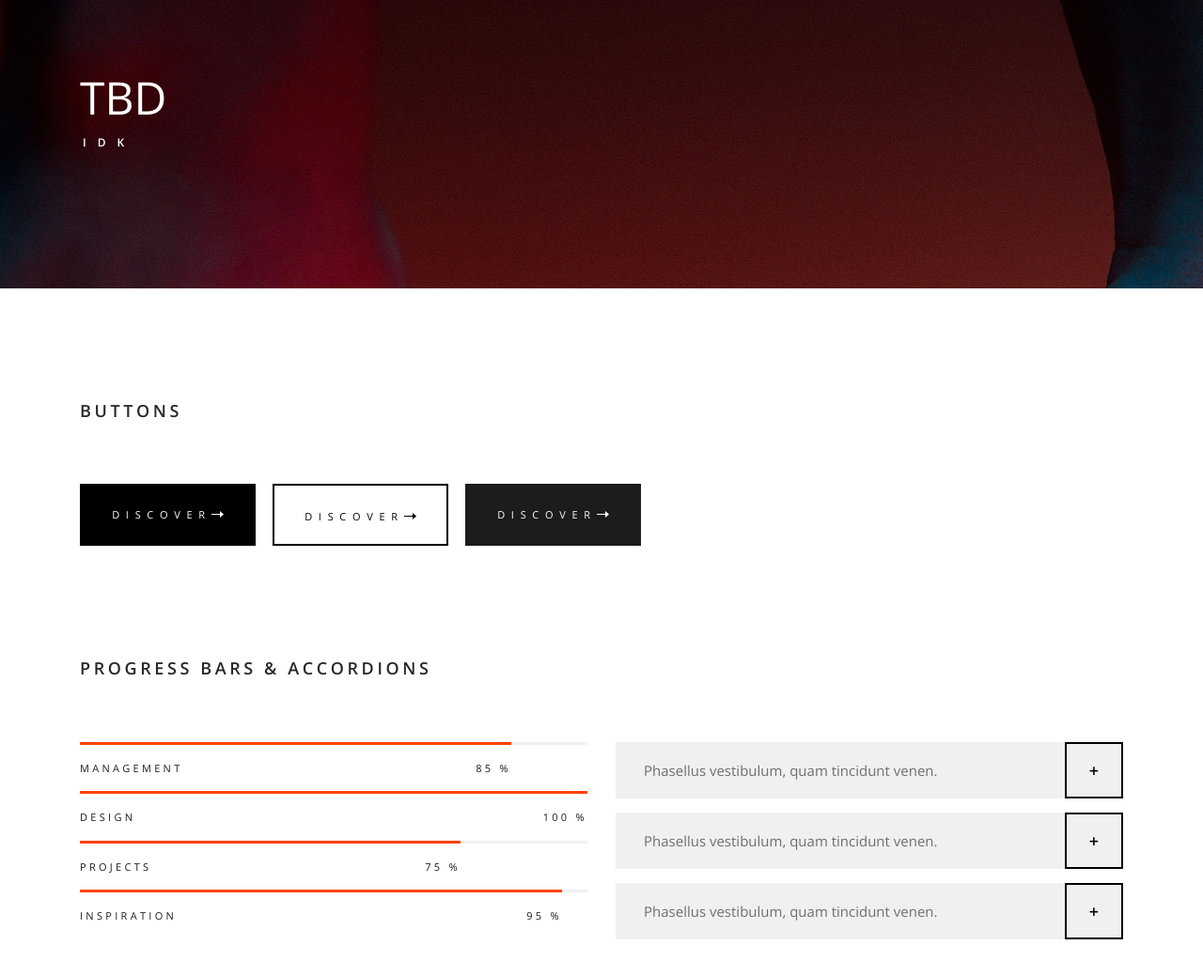
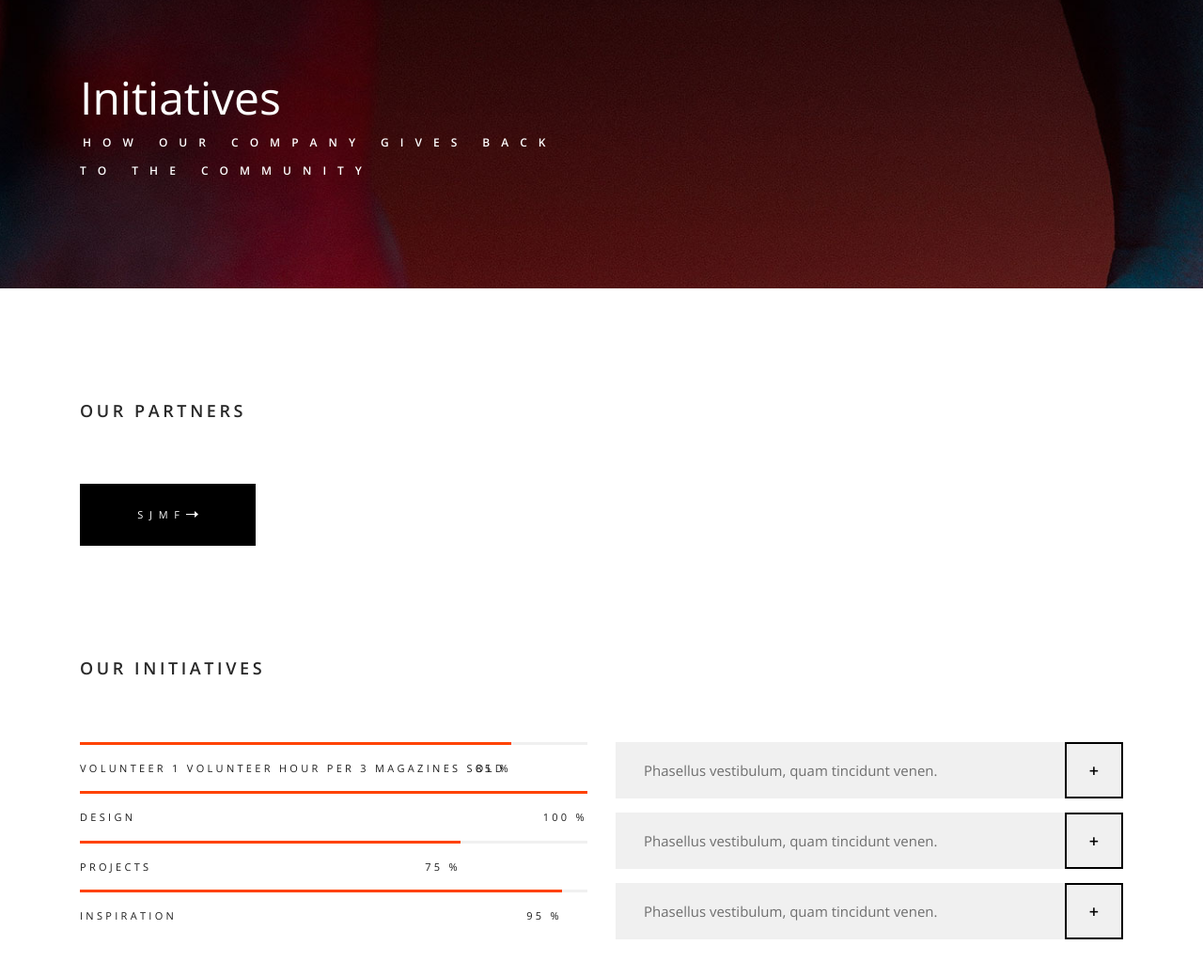
Before and after one commit to HZ757/gen-six-website, a plain HTML site: page TBD.html in a window 1280 px wide. Shown: the part 189-1228 px from the top of the page at 94% size. Drawn offline with nearby package versions, Linux system fonts and the light colour scheme.

Commit message:
Update TBD.html

```diff
--- a/TBD.html
+++ b/TBD.html
@@ -1,7 +1,7 @@
 <!DOCTYPE html>
 <html lang="en">
 <head>
-<title>Generation 6ix - TBD</title>
+<title>Generation 6ix - Initiatives</title>
 <meta charset="utf-8">
 <meta http-equiv="X-UA-Compatible" content="IE=edge">
 <meta name="description" content="Zeta Template Project - Elements">
@@ -92,8 +92,8 @@
 			<div class="row">
 				<div class="col-lg-6">
 					<div class="home_content">
-						<h1>TBD</h1>
-						<span>idk</span>
+						<h1>Initiatives</h1>
+						<span>How our company gives back to the community</span>
 					</div>
 				</div>
 			</div>
@@ -119,14 +119,14 @@
 				<div class="col">
 					<div class="elements_section">
 						<div class="elements_title">
-							<h3>buttons</h3>
+							<h3>Our Partners</h3>
 						</div>
 						<div class="elements_buttons_container d-flex flex-sm-row flex-column">
 
 							<!-- Button -->
 							<div class="button element_button">
 								<a href="#" class="d-flex flex-row align-items-center justify-content-center">
-									discover
+									SJMF
 									<svg version="1.1" id="Layer_1" xmlns="http://www.w3.org/2000/svg" xmlns:xlink="http://www.w3.org/1999/xlink" x="0px" y="0px"
 										 width="13px" height="7px" viewBox="0 0 13 7" enable-background="new 0 0 13 7" xml:space="preserve">
 									<polygon id="arrow_poly_1" class="arrow_poly" points="13,3.5 9,0 9,3 0,3 0,4 9,4 9,7 "></polygon>
@@ -134,7 +134,7 @@
 								</a>
 							</div>
 
-							<!-- Button -->
+							<!-- Button
 							<div class="button border_button element_button">
 								<a href="#" class="d-flex flex-row align-items-center justify-content-center">
 									discover
@@ -143,9 +143,9 @@
 									<polygon id="arrow_poly_2" class="arrow_poly" points="13,3.5 9,0 9,3 0,3 0,4 9,4 9,7 "></polygon>
 									</svg>
 								</a>
-							</div>
+							</div> -->
 
-							<!-- Button -->
+							<!-- Button
 							<div class="button element_button button_black">
 								<a href="#" class="d-flex flex-row align-items-center justify-content-center">
 									discover
@@ -154,7 +154,7 @@
 									<polygon id="arrow_poly_3" class="arrow_poly" points="13,3.5 9,0 9,3 0,3 0,4 9,4 9,7 "></polygon>
 									</svg>
 								</a>
-							</div>
+							</div>-->
 						</div>
 
 					</div>
@@ -163,7 +163,7 @@
 
 					<div class="elements_section">
 						<div class="elements_title">
-							<h3>progress bars & accordions</h3>
+							<h3>Our Initiatives</h3>
 						</div>
 						<div class="row">
 							<div class="col-lg-6">
@@ -173,7 +173,7 @@
 										<ul class="progress_bar_container col_12 clearfix">
 											<li class="pb_item">
 												<div id="skill_1_pbar" class="skill_bars" data-perc="0.85"></div>
-												<h5>management</h5>
+												<h5>Volunteer 1 volunteer hour per 3 magazines sold</h5>
 											</li>
 											<li class="pb_item">
 												<div id="skill_2_pbar" class="skill_bars" data-perc="1"></div>
```
